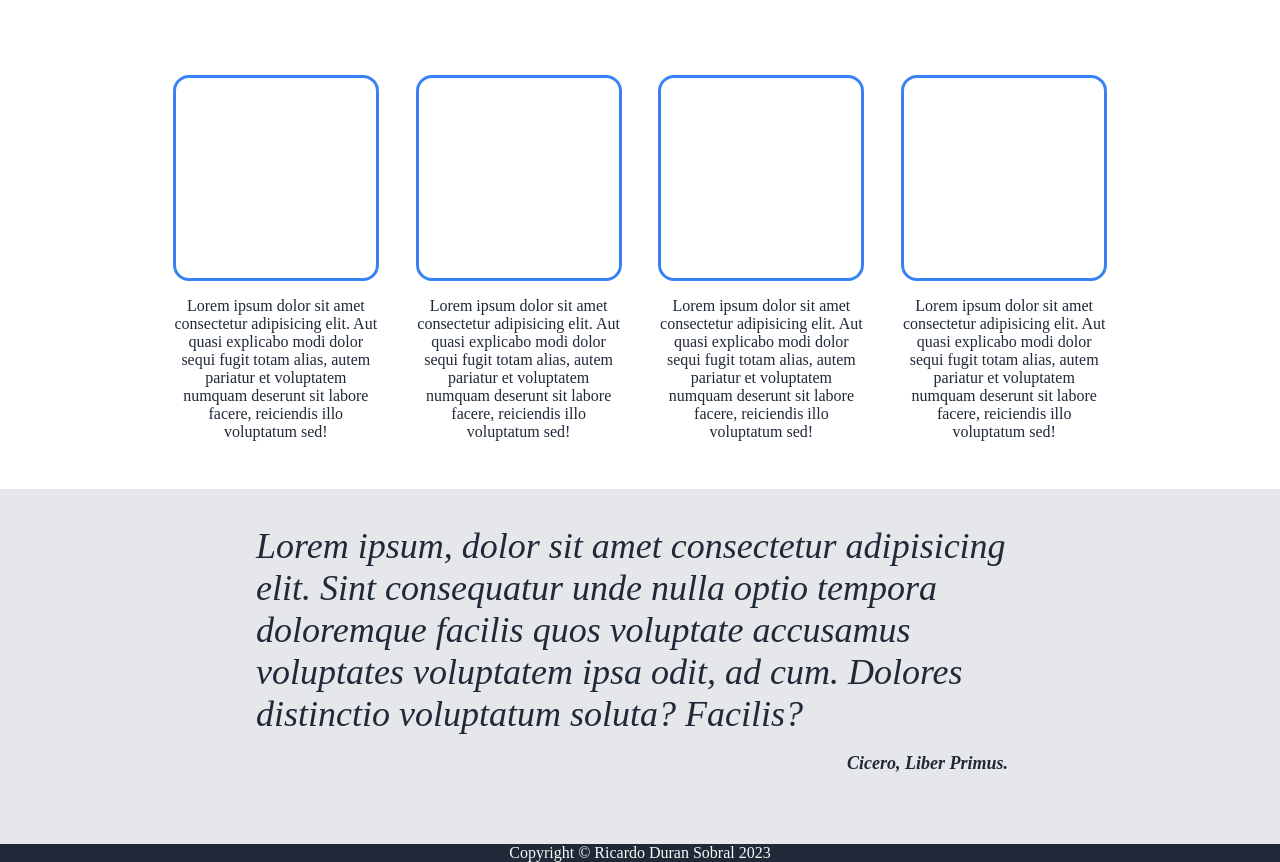
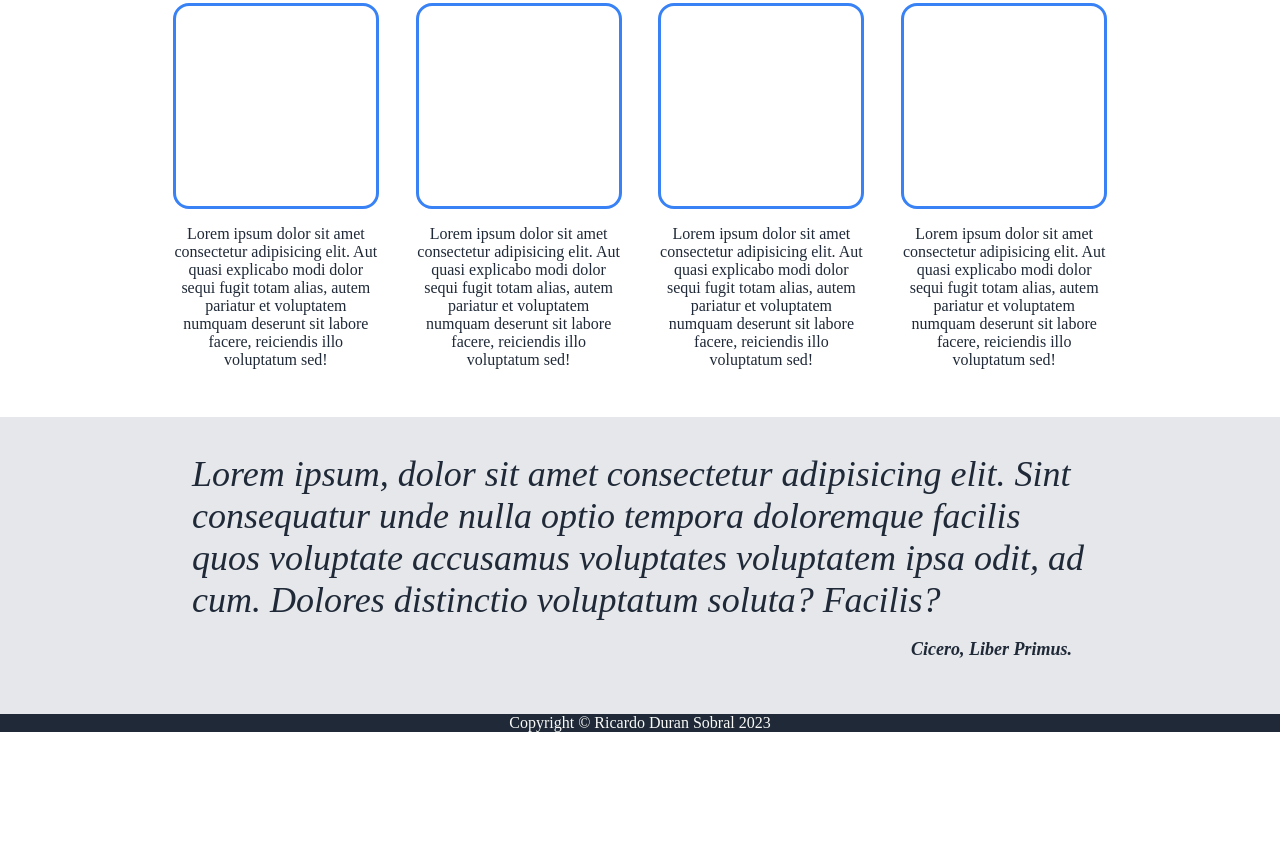
Before and after one commit to RicardoDSobral/landing-page-top, a plain HTML site: page index.html in a window 1280 px wide. Shown: the part 681-1543 px from the top of the page. After the commit the page ends 1413 px from the top, so only its background shows below. Drawn offline with Linux system fonts and the light colour scheme.

Commit message:
Fix some of the padding and margin to look better

```diff
--- a/css/style.css
+++ b/css/style.css
@@ -48,7 +48,7 @@ footer {
 }
 
 .side-padding {
-    padding: 0 20%;
+    padding: 0 15%;
 }
 
 main {
@@ -84,6 +84,7 @@ footer {
     align-items: center;
     justify-content: space-between;
     flex-wrap: wrap;
+    padding: 64px 0px;
 }
 
 .header-text {
@@ -184,5 +185,5 @@ footer {
     justify-content: end;
     font-size: 18px;
     margin-bottom: 36px;
-    padding: 16px;
+    padding: 16px 16px 0;
 }
```
